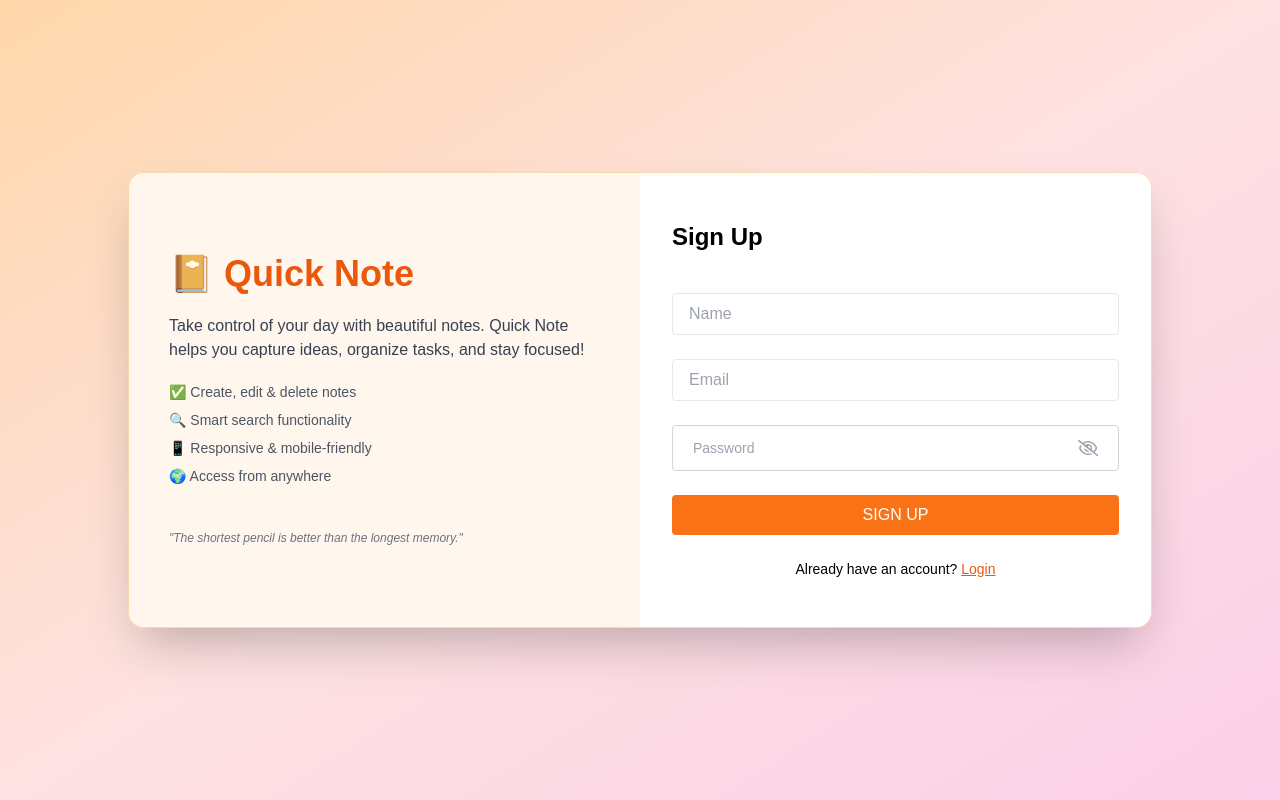
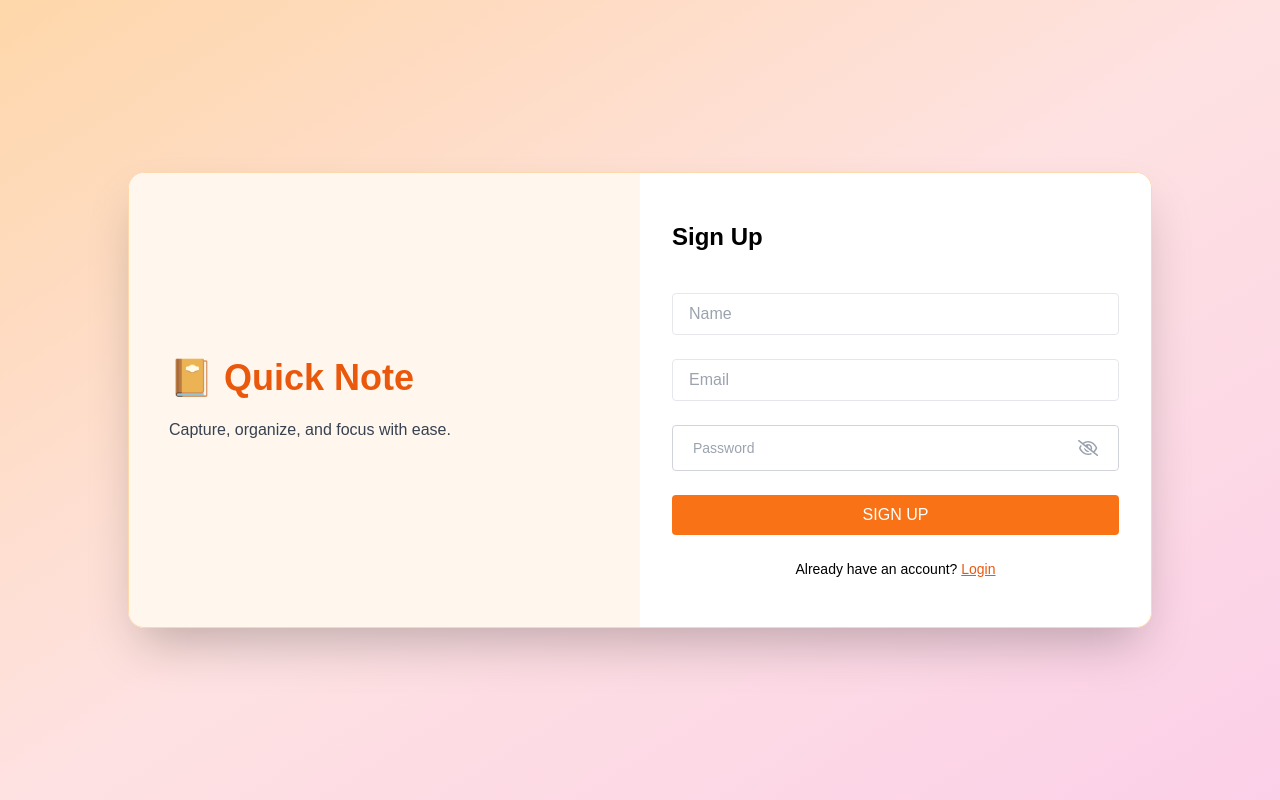
Before and after one commit to deepikareddy234/NOTES-APP-WITH-TAG-MERN_Y_SAI_DEEPIKA-, a React (Vite) app in the folder frontend/: page /signup in a window 1280 px wide. Built offline with nearby package versions, Linux system fonts and the light colour scheme.

Commit message:
updated 1

```diff
--- a/frontend/src/components/Cards/ProfileInfo.jsx
+++ b/frontend/src/components/Cards/ProfileInfo.jsx
@@ -6,17 +6,14 @@ const ProfileInfo = ({ onLogout, userInfo }) => {
 
   return (
     <div className="flex items-center gap-3">
-      {/* Avatar with initials */}
-      <div className="w-12 h-12 flex items-center justify-center rounded-full text-slate-950 font-medium bg-slate-100">
+      <div className="w-12 h-12 flex items-center justify-center rounded-full text-white font-semibold bg-orange-500 shadow">
         {getInitials(username)}
       </div>
 
-      {/* Display username */}
       <div>
-        <p className="text-sm font-medium">{username}</p>
+        <p className="text-sm font-medium text-slate-900">{username}</p>
       </div>
 
-      {/* Logout button */}
       <button
         className="text-sm bg-red-500 p-1 rounded-md text-white hover:opacity-80"
         onClick={onLogout}
--- a/frontend/src/pages/Login/Login.jsx
+++ b/frontend/src/pages/Login/Login.jsx
@@ -40,7 +40,7 @@ const Login = () => {
       const res = await axios.post(
         "https://mern-notes-backend-j79q.onrender.com/api/auth/signin",
         { email, password },
-        { withCredentials: true }
+        { withCredentials: true } // ✅ Important for JWT cookie
       );
 
       if (res.data.success === false) {
@@ -49,10 +49,12 @@ const Login = () => {
         return;
       }
 
-      // ✅ Save token to localStorage for add/edit note
-      localStorage.setItem("userInfo", JSON.stringify(res.data));
+      const user = res.data.user;
 
-      dispatch(signInSuccess(res.data.user));
+      // ✅ Save username and id to localStorage
+      localStorage.setItem("userInfo", JSON.stringify(user));
+
+      dispatch(signInSuccess(user));
       toast.success("Logged in successfully");
       navigate("/");
     } catch (error) {
--- a/frontend/src/pages/Signup/Signup.jsx
+++ b/frontend/src/pages/Signup/Signup.jsx
@@ -43,32 +43,13 @@ const Signup = () => {
   };
 
   return (
-       <div className="min-h-screen bg-gradient-to-br from-orange-200 via-red-100 to-pink-200 flex items-center justify-center px-4">
+    <div className="min-h-screen bg-gradient-to-br from-orange-200 via-red-100 to-pink-200 flex items-center justify-center px-4">
       <div className="w-full max-w-5xl bg-white/80 backdrop-blur-md rounded-2xl shadow-2xl flex flex-col md:flex-row overflow-hidden border border-orange-200">
-
-        {/* Left Panel */}
         <div className="md:w-1/2 bg-orange-50 px-10 py-16 flex flex-col justify-center text-left space-y-5">
-          <h1 className="text-4xl font-extrabold text-orange-600 flex items-center gap-3">
-            📔 Quick Note
-          </h1>
-
-          <p className="text-md text-gray-700">
-            Take control of your day with beautiful notes. Quick Note helps you capture ideas, organize tasks, and stay focused!
-          </p>
-
-          <ul className="text-sm text-gray-600 space-y-2 mt-4">
-            <li>✅ Create, edit & delete notes</li>
-            <li>🔍 Smart search functionality</li>
-            <li>📱 Responsive & mobile-friendly</li>
-            <li>🌍 Access from anywhere</li>
-          </ul>
-
-          <p className="text-xs italic text-gray-500 pt-6">
-            "The shortest pencil is better than the longest memory."
-          </p>
+          <h1 className="text-4xl font-extrabold text-orange-600 flex items-center gap-3">📔 Quick Note</h1>
+          <p className="text-md text-gray-700">Capture, organize, and focus with ease.</p>
         </div>
 
-        {/* Signup Form */}
         <div className="md:w-1/2 px-8 py-12 bg-white">
           <form onSubmit={handleSignUp} className="space-y-6">
             <h2 className="text-2xl font-semibold mb-4">Sign Up</h2>
@@ -80,7 +61,6 @@ const Signup = () => {
               value={name}
               onChange={(e) => setName(e.target.value)}
             />
-
             <input
               type="email"
               placeholder="Email"
@@ -88,12 +68,10 @@ const Signup = () => {
               value={email}
               onChange={(e) => setEmail(e.target.value)}
             />
-
             <PasswordInput
               value={password}
               onChange={(e) => setPassword(e.target.value)}
             />
-
             {error && <p className="text-red-500 text-sm">{error}</p>}
 
             <button
@@ -105,9 +83,7 @@ const Signup = () => {
 
             <p className="text-sm text-center mt-4">
               Already have an account?{" "}
-              <Link to="/login" className="text-orange-600 underline font-medium">
-                Login
-              </Link>
+              <Link to="/login" className="text-orange-600 underline font-medium">Login</Link>
             </p>
           </form>
         </div>
```
